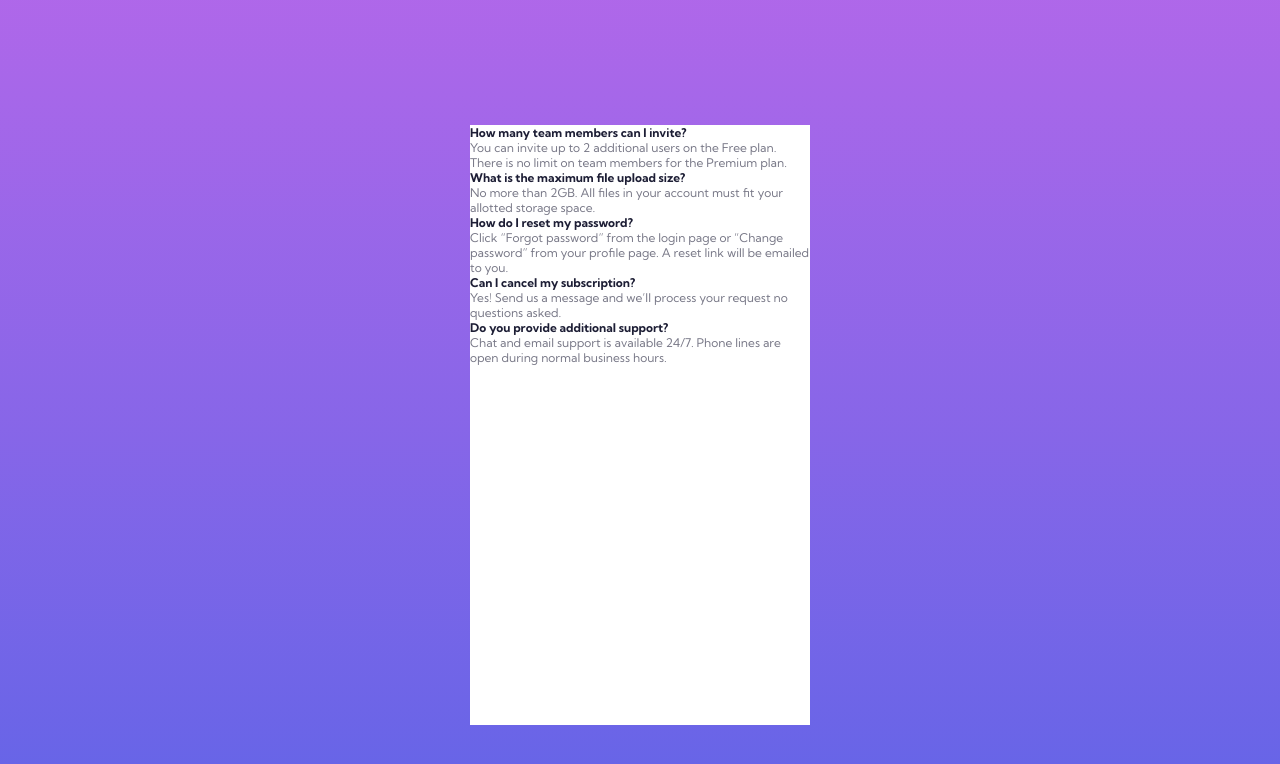
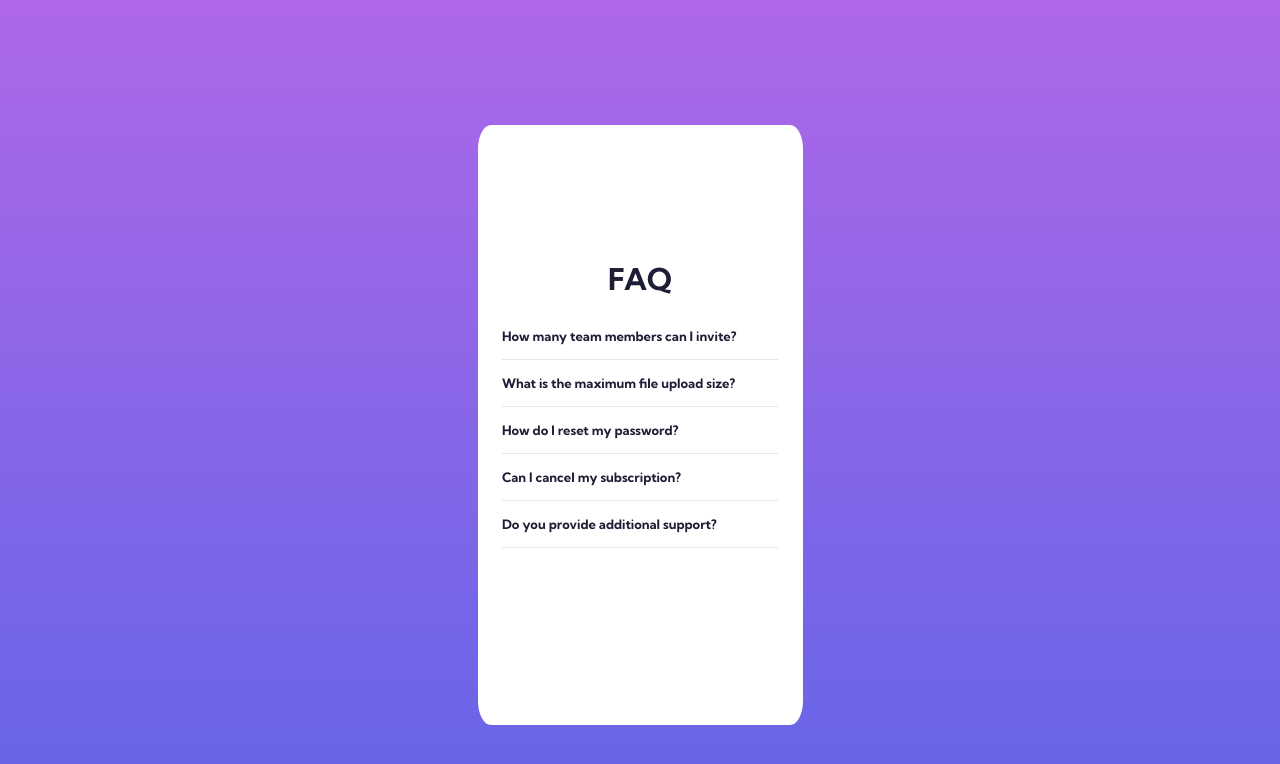
Before and after one commit to JohnObla/faq-accordion-card-main, a plain HTML site: page index.html in a window 1280 px wide. Drawn offline with Linux system fonts and the light colour scheme.

Commit message:
Basic questions layout

```diff
--- a/index.html
+++ b/index.html
@@ -17,8 +17,10 @@
 <body>
 
     <div class="container">
+        <main id="card">
+            <div id="card-content">
 
-        <main id="card">
+                <h1>FAQ</h1>
 
                 <div class="dropdown">
                     <div class="dropdown-set">
@@ -64,6 +66,7 @@
                         </div>
                     </div>
                 </div>
+            </div>
         </main>
 
 
--- a/style.css
+++ b/style.css
@@ -18,13 +18,60 @@ body {
 #card {
     background-color: white;
     height: 600px;
-    width: 340px;
+    width: 325px;
     margin-top: 50px;
+    display: flex;
+    justify-content: center;
+    align-items: center;
+    border-radius: 4%;
+}
+
+#card-content {
+    display: flex;
+    flex-direction: column;
+    justify-content: space-between;
+    height: 60%;
+    width: 85%;
+    align-items: center;
+}
+
+.dropdown {
+    display: flex;
+    flex-direction: column;
+    /* justify-content: space-evenly; */
+    height: 100%;
+    width: 100%;
+}
+
+.dropdown > div:first-of-type {
+    border-top: 0;
+}
+
+.dropdown-set {
+    border-bottom: solid 1px hsl(240, 5%, 91%);
+    padding: 15px 0;
+}
+
+.question, h1 {
+    font-weight: 700;
+    color: hsl(238, 29%, 16%);
 }
 
 .question {
-    font-weight: 700;
-    color: hsl(238, 29%, 16%);
+    /* font-weight: 400; */
+    font-size: 13px;
+    /* padding: 10px 0; */
+}
+
+.answer {
+    padding-top: 15px;
+    display: none;
+}
+
+h1 {
+    font-size: 30px;
+    text-align: center;
+    margin: 15px 0;
 }
 
 
```
Lines whose indentation alone changed are shown as unchanged.
